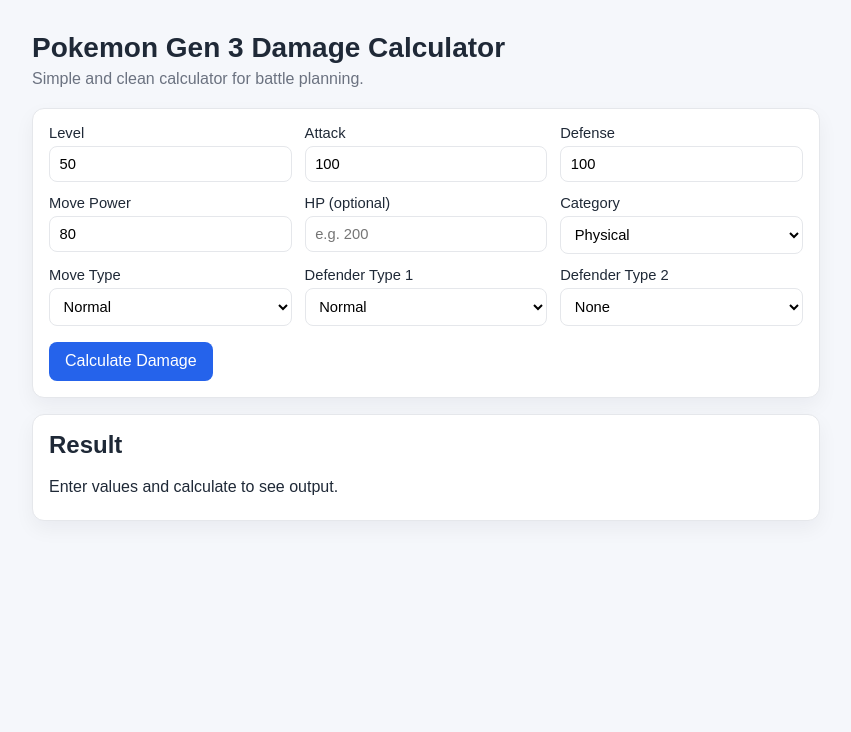
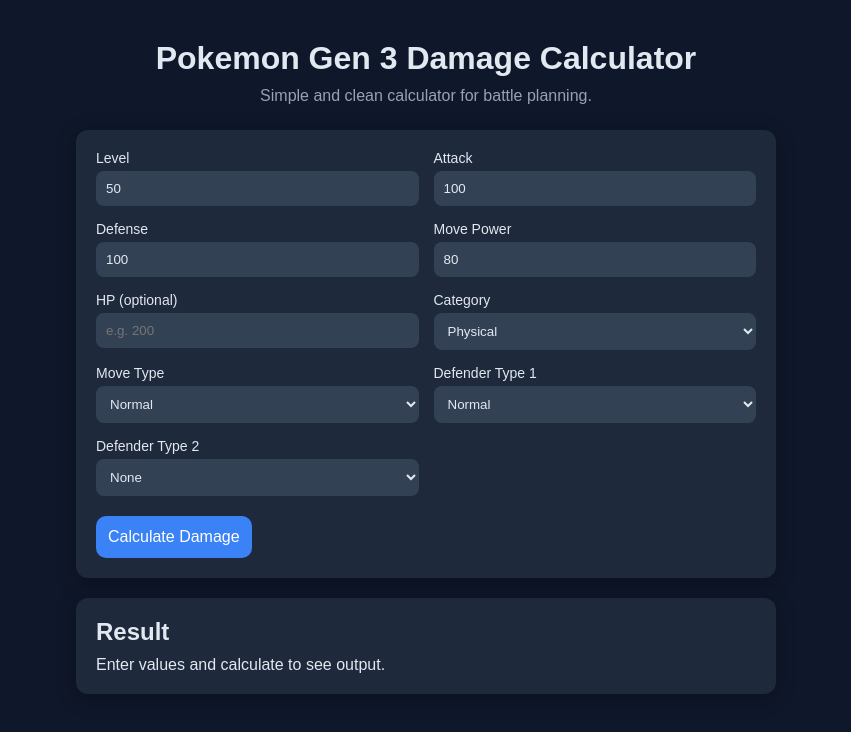
Before and after one commit to Gilpendrago/Gen-3-pokemon-damage-calculator, a plain HTML site: page index.html in a window 1280 px wide. Shown: the whole page, without its empty margins (214-1065 px from the left). Drawn offline with Linux system fonts and the light colour scheme.

Commit message:
Add dark theme UI

```diff
--- a/styles.css
+++ b/styles.css
@@ -1,100 +1,96 @@
-:root {
-  --bg: #f5f7fb;
-  --card: #ffffff;
-  --text: #1f2937;
-  --muted: #6b7280;
-  --accent: #2563eb;
-  --border: #e5e7eb;
-}
-
+/* Reset */
 * {
+  margin: 0;
+  padding: 0;
   box-sizing: border-box;
 }
 
+/* Dark Theme Base */
 body {
-  margin: 0;
-  font-family: Arial, Helvetica, sans-serif;
-  background: var(--bg);
-  color: var(--text);
+  font-family: Arial, sans-serif;
+  background: #0f172a; /* dark navy */
+  color: #e2e8f0; /* light text */
+  display: flex;
+  justify-content: center;
+  padding: 40px 20px;
 }
 
+/* Container */
 .container {
-  max-width: 820px;
-  margin: 2rem auto;
-  padding: 0 1rem;
+  width: 100%;
+  max-width: 700px;
 }
 
+/* Headings */
 h1 {
-  margin: 0;
-  font-size: 1.75rem;
+  text-align: center;
+  margin-bottom: 10px;
 }
 
 .subtitle {
-  margin: 0.35rem 0 1.25rem;
-  color: var(--muted);
+  text-align: center;
+  color: #94a3b8;
+  margin-bottom: 25px;
 }
 
+/* Card */
 .card {
-  background: var(--card);
-  border: 1px solid var(--border);
+  background: #1e293b;
   border-radius: 12px;
-  padding: 1rem;
-  box-shadow: 0 8px 20px rgba(15, 23, 42, 0.05);
+  padding: 20px;
+  margin-bottom: 20px;
+  box-shadow: 0 4px 20px rgba(0,0,0,0.3);
 }
 
+/* Grid */
 .grid {
   display: grid;
-  grid-template-columns: repeat(auto-fit, minmax(210px, 1fr));
-  gap: 0.8rem;
+  grid-template-columns: 1fr 1fr;
+  gap: 15px;
 }
 
+/* Inputs */
 label {
   display: flex;
   flex-direction: column;
-  gap: 0.35rem;
-  font-size: 0.92rem;
+  font-size: 14px;
 }
 
-input,
-select,
-button {
-  font: inherit;
+input, select {
+  margin-top: 5px;
+  padding: 10px;
+  border-radius: 8px;
+  border: none;
+  background: #334155;
+  color: #e2e8f0;
 }
 
-input,
-select {
-  border: 1px solid var(--border);
-  border-radius: 8px;
-  padding: 0.55rem 0.6rem;
-  background: #fff;
+input:focus, select:focus {
+  outline: 2px solid #3b82f6;
 }
 
+/* Button */
 button {
-  margin-top: 1rem;
-  border: 0;
-  border-radius: 8px;
-  background: var(--accent);
-  color: #fff;
-  padding: 0.65rem 1rem;
+  margin-top: 20px;
+  padding: 12px;
+  border: none;
+  border-radius: 10px;
+  background: #3b82f6;
+  color: white;
+  font-size: 16px;
   cursor: pointer;
+  transition: 0.2s;
 }
 
 button:hover {
-  filter: brightness(0.95);
+  background: #2563eb;
 }
 
-.result {
-  margin-top: 1rem;
+/* Result */
+.result p {
+  margin-top: 10px;
 }
 
-.result h2 {
-  margin-top: 0;
+.muted {
+  color: #94a3b8;
 }
-
-.result p {
-  margin: 0.45rem 0;
-}
-
-.result .muted {
-  color: var(--muted);
-}
```
